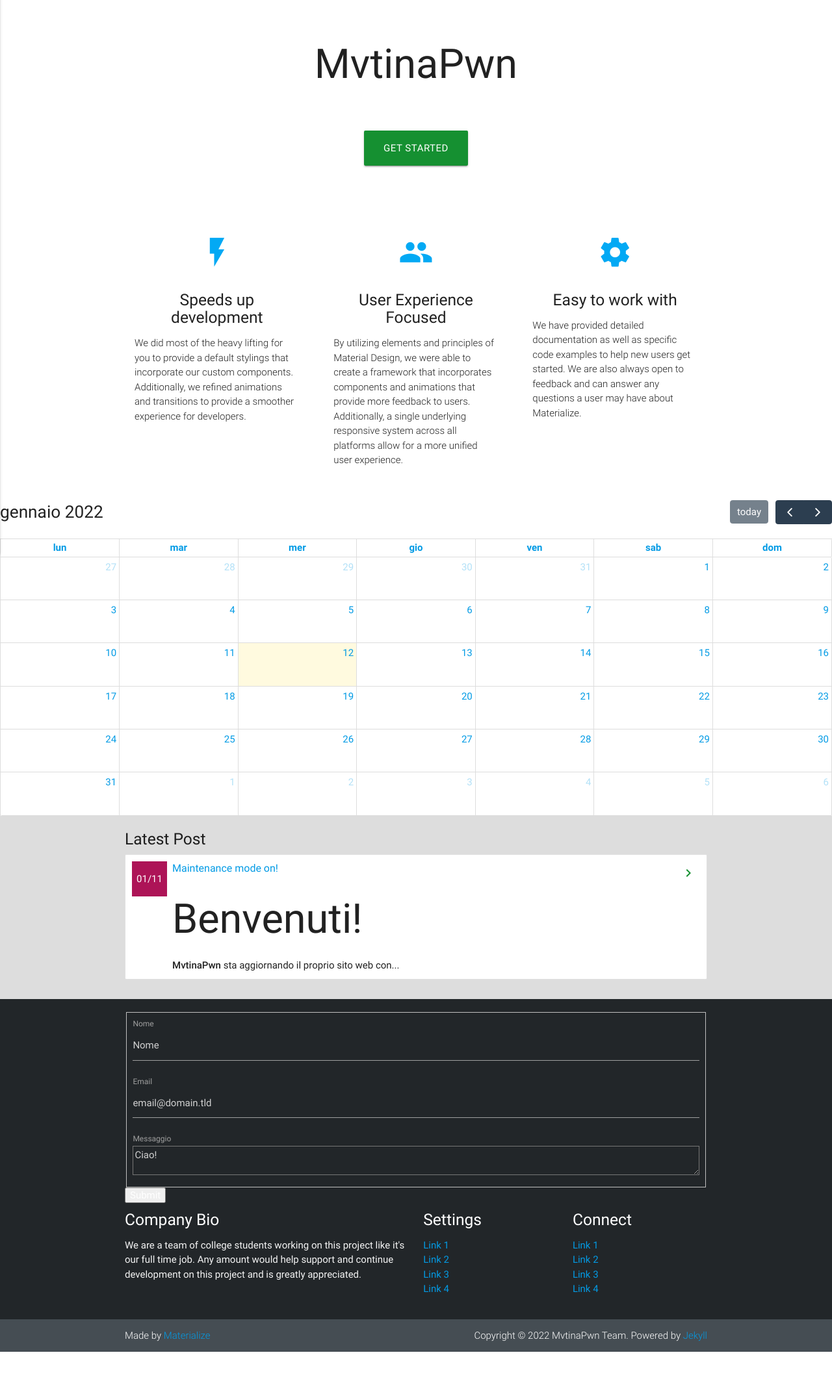
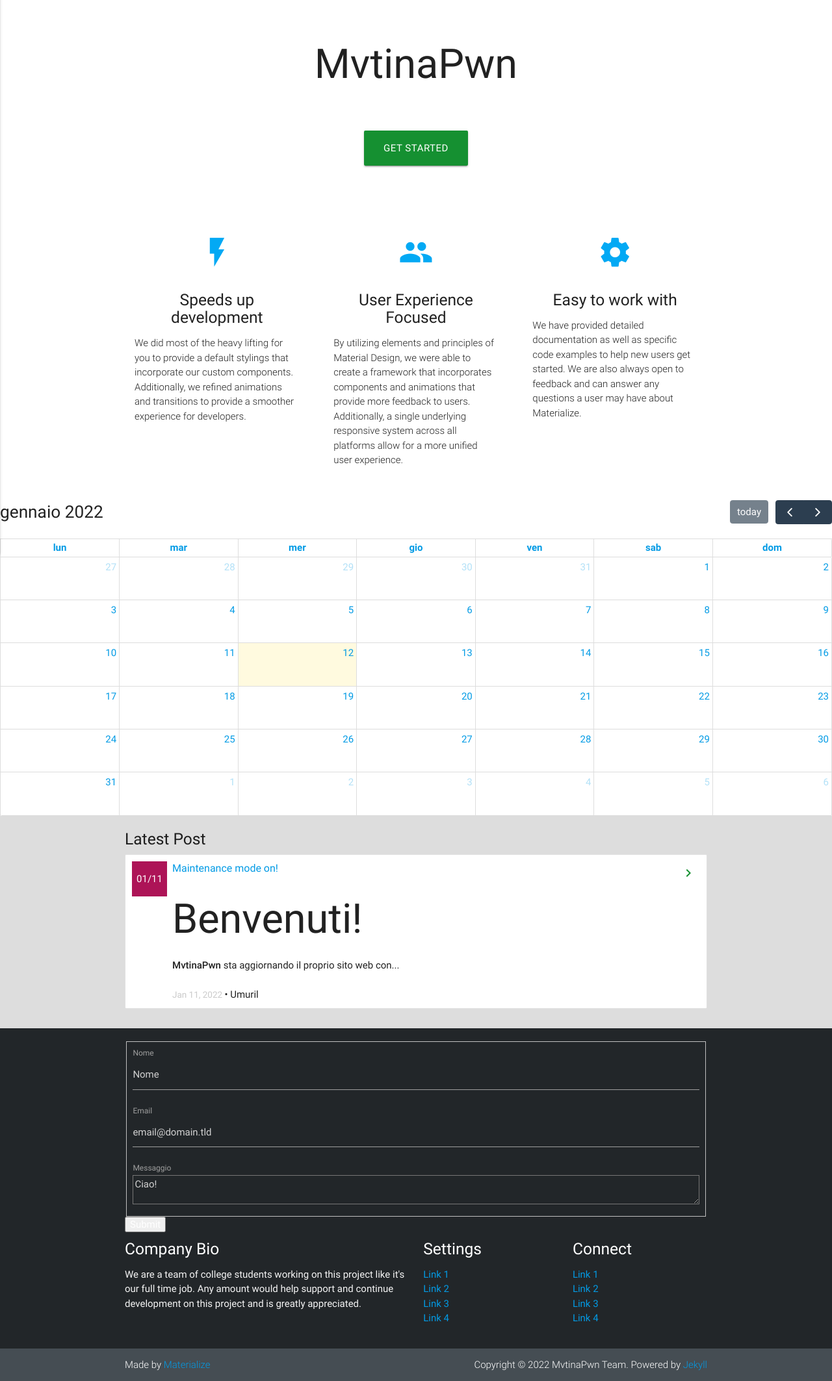
Before and after one commit to MvtinaPwn/mvtinapwn.github.io, a Jekyll site: the page built from index.md, in a window 1280 px wide, cut to the strip 108-2234 px from the top of the page. Shown: the whole strip at 65% size. Built offline with Jekyll 4.4.1, drawn with Linux system fonts in a browser that asks for light colours; nearby versions of some CDN libraries; before the commit the page ends 2189 px from its top, so only the background shows below that.

Commit message:
Add date and author on main page posts

```diff
--- a/_layouts/home.html
+++ b/_layouts/home.html
@@ -70,6 +70,17 @@ layout: default
           <p>
              {{ post.content | truncatewords: 10 }}
           </p>
+          <br />
+          <p class="post-meta">
+            <time datetime="{{ post.date | date_to_xmlschema }}" itemprop="datePublished">
+              {% assign date_format = site.minima.date_format | default: "%b %-d, %Y" %}
+              {{ post.date | date: date_format }}
+            </time>
+            {% if post.author %}
+            • <span itemprop="author" itemscope itemtype="http://schema.org/Person"><span itemprop="name">{{ post.author
+                }}</span></span>
+            {% endif %}
+          </p>
           <a href="{{ post.url | relative_url }}" class="secondary-content"><i class="material-icons">navigate_next</i></a>
         </li>
         {% endfor %}
--- a/_sass/main.scss
+++ b/_sass/main.scss
@@ -53,12 +53,12 @@ h1.page-title {
 .txt-center {
     text-align: center;
 }
-.post-header h1.post-title {
+.post-meta h1.post-title {
     color: #159031; //#29b6f6
     font-size: 2.8em;
     font-weight: 800;
 }
-.post-header time {
+.post-meta time {
     color: #cacaca;
     font-size: 0.9em;
 }
```
